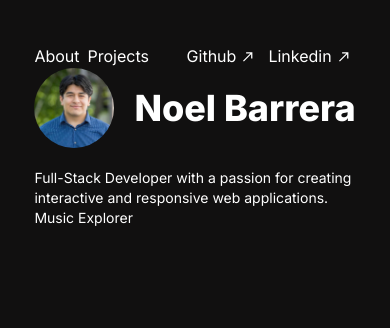
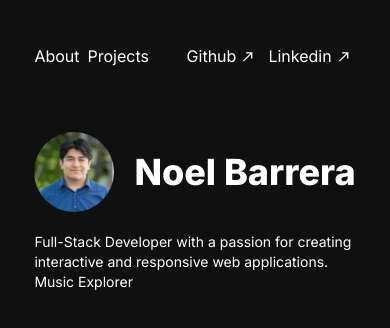
Before and after one commit to noelbarrera/portfolio, a Next.js app: page / in a window 390 px wide. Shown: the top 328 px of the page. Built offline with nearby package versions, Linux system fonts and the light colour scheme.

Commit message:
apply padding to all screen sizes

```diff
--- a/components/HeroSection.tsx
+++ b/components/HeroSection.tsx
@@ -1,7 +1,7 @@
 import React from "react";
 const HeroSection = () => {
   return (
-    <section className="flex flex-col justify-center items-start lg:py-16">
+    <section className="flex flex-col justify-center items-start py-16">
       <div className="flex flex-row items-center">
         <img
           className="max-w-none rounded-full h-20 w-20 mr-5"
```
